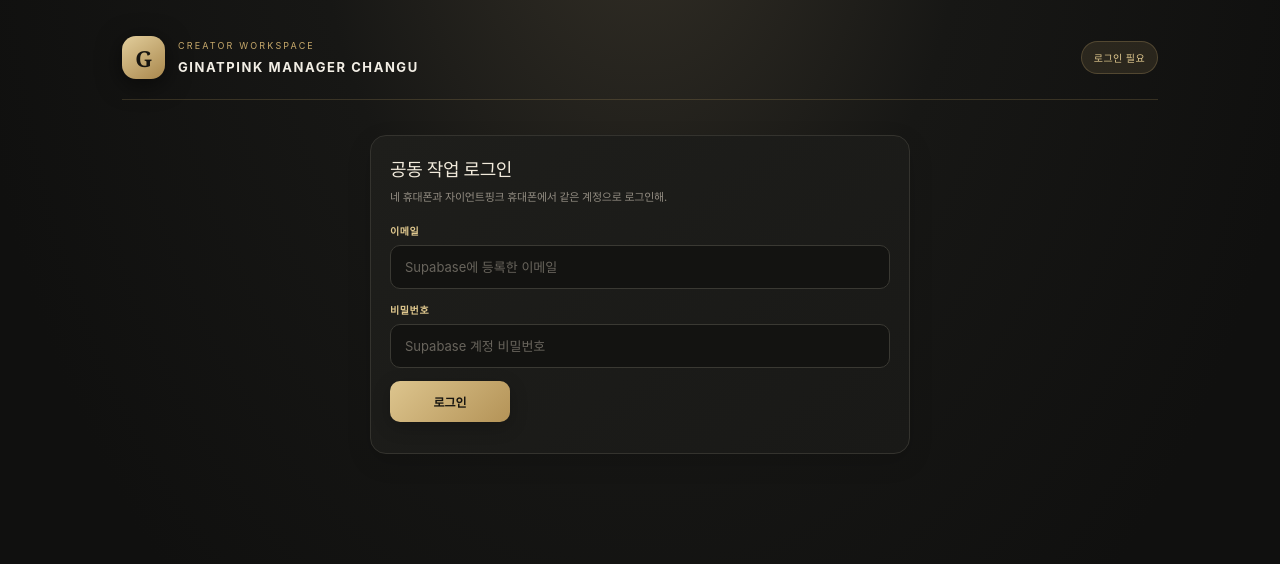
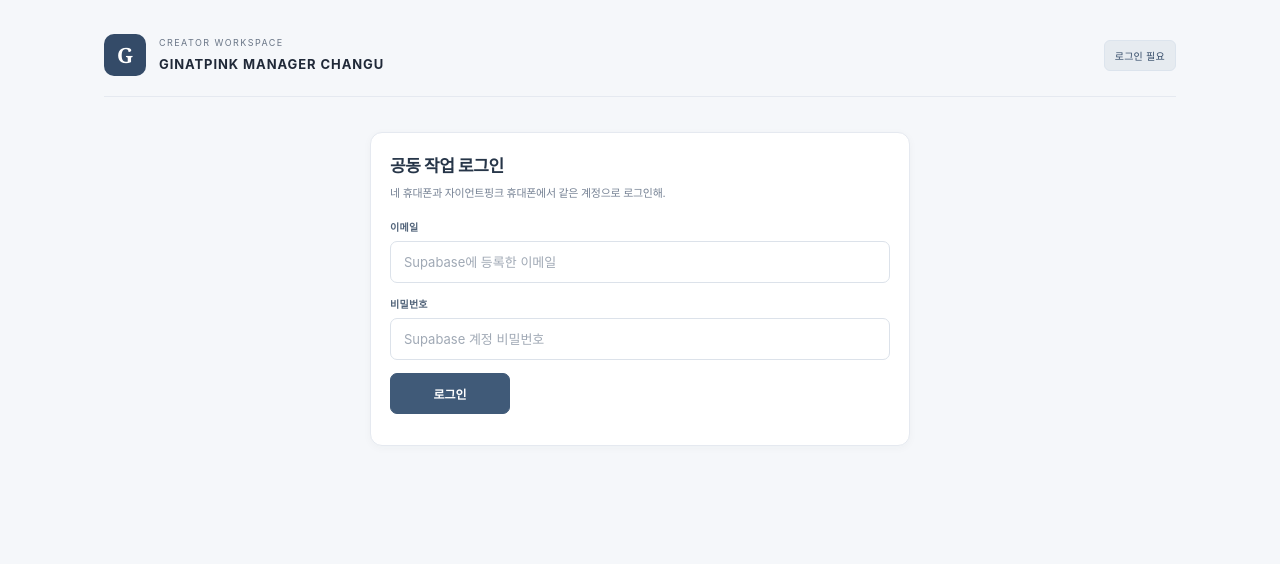
Before and after one commit to 0206cksrn-png/ginatpink-manager-changu, a plain HTML site: page index.html in a window 1280 px wide. Drawn offline with Linux system fonts and the light colour scheme.

Commit message:
Refresh workspace UI with clean business dashboard styling

```diff
--- a/index.html
+++ b/index.html
@@ -1,40 +1,30 @@
-<!doctype html><html lang="ko"><head><meta charset="utf-8"><meta name="viewport" content="width=device-width,initial-scale=1"><meta name="theme-color" content="#171717"><title>GINATPINK MANAGER CHANGU</title><style>
-:root{color-scheme:dark;--bg:#10100f;--surface:#191917;--surface2:#20201d;--line:#34332e;--ink:#f2eee5;--muted:#aaa397;--gold:#c7a96b;--gold2:#e1c98f;--softgold:rgba(199,169,107,.13)}
-*{box-sizing:border-box}
-html{background:var(--bg);scroll-behavior:smooth}
-body{margin:0;background:radial-gradient(ellipse at 50% -18%,#343027 0%,#171715 36%,#10100f 75%);color:var(--ink);font-family:-apple-system,BlinkMacSystemFont,"Apple SD Gothic Neo","Noto Sans KR",sans-serif;letter-spacing:-.015em;min-height:100vh}
-.wrap{max-width:1080px;margin:auto;padding:28px 22px 72px}
-header{display:flex;justify-content:space-between;align-items:center;margin-bottom:28px;padding:8px 0 20px;border-bottom:1px solid rgba(199,169,107,.2)}
-.brand{display:flex;align-items:center;gap:13px}.logo{background:linear-gradient(145deg,#e2ce9c,#a9874c);color:#171510;border-radius:14px;width:43px;height:43px;display:grid;place-items:center;font-family:Georgia,serif;font-size:22px;font-weight:700;box-shadow:0 5px 24px #0008}
-.brand small{display:block;color:var(--gold);letter-spacing:.24em;font-size:9px;margin-bottom:5px}.brand b{font-size:13px;letter-spacing:.12em;font-weight:650}
-.pill,.tag{background:var(--softgold);color:var(--gold2);border:1px solid rgba(199,169,107,.25);border-radius:30px;padding:8px 12px;font-size:10px;letter-spacing:.04em}
-.hero{position:relative;overflow:hidden;background:linear-gradient(115deg,#27251f,#171715 58%,#242118);color:var(--ink);padding:38px 38px 36px;border:1px solid rgba(199,169,107,.28);border-radius:22px;margin-bottom:18px;box-shadow:0 18px 55px #0005}
-.hero:after{content:"G";position:absolute;right:42px;top:-43px;font:230px/1 Georgia,serif;color:rgba(199,169,107,.055);pointer-events:none}
-.hero small{color:var(--gold2);letter-spacing:.3em;font-size:10px}.hero h1{position:relative;z-index:1;font-family:Georgia,"Noto Serif KR",serif;font-weight:500;font-size:34px;line-height:1.35;letter-spacing:-.04em;margin:16px 0 12px}.hero p{position:relative;z-index:1;color:#bdb6a8;font-size:13px;line-height:1.8;max-width:540px}
-.stats{display:grid;grid-template-columns:repeat(3,1fr);gap:12px;margin:16px 0 24px}
-.stat,.panel{background:linear-gradient(145deg,#1e1e1b,#191917);border:1px solid var(--line);border-radius:16px;padding:19px;box-shadow:0 8px 25px #0002}
-.stat span{font-size:10px;color:var(--muted);letter-spacing:.12em}.stat strong{display:block;font-family:Georgia,serif;font-size:30px;font-weight:500;color:var(--gold2);margin-top:9px}
-.tabs{display:flex;gap:8px;overflow:auto;margin:0 0 15px;padding:4px 0 8px;border-bottom:1px solid var(--line)}
-.tab,button{border:1px solid transparent;border-radius:10px;padding:12px 16px;font-weight:650;font-size:12px;cursor:pointer;transition:all .18s ease}
-.tab{background:transparent;color:#a9a397;white-space:nowrap}.tab:hover{color:var(--gold2);background:var(--softgold)}.tab.active{background:var(--softgold);color:var(--gold2);border-color:rgba(199,169,107,.38)}
-.panel{margin-bottom:15px}.panel h2{font-family:Georgia,"Noto Serif KR",serif;font-size:18px;font-weight:500;letter-spacing:-.02em;margin:0 0 7px;color:#f1eadb}.hint{font-size:11px;color:#918b80;margin-bottom:17px;line-height:1.65}
-.field{margin-bottom:13px}.field label{display:block;font-size:10px;font-weight:700;margin-bottom:7px;color:var(--gold2);letter-spacing:.06em}
-.field input,.field textarea,.field select{width:100%;padding:13px 14px;border:1px solid #3a3933;border-radius:10px;background:#131311;color:var(--ink);font:inherit;font-size:13px;outline:none;transition:border-color .18s,box-shadow .18s}
-.field input:focus,.field textarea:focus,.field select:focus{border-color:var(--gold);box-shadow:0 0 0 3px rgba(199,169,107,.1)}.field input::placeholder,.field textarea::placeholder{color:#68645c}.field select{color-scheme:dark}.field textarea{min-height:92px;resize:vertical;line-height:1.6}
-.two{display:grid;grid-template-columns:1fr 1fr;gap:12px}
-button{background:#292821;color:var(--gold2);border-color:#4a4538}.primary{background:linear-gradient(135deg,#ddc58e,#b49357);color:#171510;border:0;box-shadow:0 5px 18px rgba(0,0,0,.22)}.primary:hover{filter:brightness(1.08);transform:translateY(-1px)}button:disabled{opacity:.5;cursor:wait}
-.cards{display:grid;grid-template-columns:1fr 1fr;gap:12px}
-.item{border:1px solid #393831;background:linear-gradient(145deg,#24231f,#1b1b18);border-radius:14px;padding:16px;min-width:0;transition:border-color .2s,transform .2s}.item:hover{border-color:rgba(199,169,107,.5);transform:translateY(-2px)}
-.item h3{font-size:14px;line-height:1.5;font-weight:650;margin:12px 0 7px;color:#eee7d9}.item p{font-size:11px;line-height:1.75;color:#aaa397;white-space:pre-wrap;overflow-wrap:anywhere}.item a{font-size:11px;color:var(--gold2);text-decoration:none;border-bottom:1px solid rgba(199,169,107,.35);overflow-wrap:anywhere}.item a:hover{color:#fff}
-.item button{float:right;background:transparent;border-color:#494239;color:#b9a77f;padding:7px 10px;font-size:10px}.videoBox{position:relative;width:100%;aspect-ratio:9/16;background:#090909;border-radius:10px;overflow:hidden;margin:12px 0}.videoBox iframe{width:100%;height:100%;border:0}
-.empty{text-align:center;color:#817b70;font-size:12px;padding:28px 16px;border:1px dashed #484439;border-radius:12px;grid-column:1/-1}
-.row{display:flex;align-items:center;gap:12px;padding:14px 0;border-bottom:1px solid #33322c}.row:last-child{border-bottom:0}.row input[type=checkbox]{accent-color:#c7a96b;width:16px;height:16px}.date{background:var(--softgold);border:1px solid rgba(199,169,107,.25);color:var(--gold2);border-radius:10px;padding:9px;text-align:center;font-size:10px;min-width:50px}.date b{display:block;font:22px Georgia,serif}.grow{flex:1;min-width:0}.row small{display:block;color:#8e887d;margin-top:5px;font-size:10px}.row button{padding:7px 10px;font-size:10px}
-.hidden{display:none!important}.foot{text-align:center;color:#706b60;font-size:9px;letter-spacing:.2em;margin-top:30px;padding-top:18px;border-top:1px solid #302f29}
-#loginPanel{max-width:540px;margin:35px auto}
-#loginPanel .primary{min-width:120px}
-#loginMessage{margin:12px 0 0;overflow-wrap:anywhere}
-@media(max-width:640px){.wrap{padding:17px 13px 45px}.hero{padding:27px 22px;border-radius:17px}.hero:after{right:4px;font-size:165px;top:-22px}.hero h1{font-size:27px}.stats{gap:8px}.stat{padding:13px}.stat strong{font-size:25px}.stat span{font-size:9px}.cards,.two{grid-template-columns:1fr}.panel{padding:16px}.brand b{font-size:11px;letter-spacing:.07em}.pill{font-size:9px;padding:7px 9px}.tab{padding:10px 13px}}
-</style></head><body><main class="wrap">
+<!doctype html><html lang="ko"><head><meta charset="utf-8"><meta name="viewport" content="width=device-width,initial-scale=1"><meta name="theme-color" content="#f5f7fa"><title>GINATPINK MANAGER CHANGU</title><style>:root{color-scheme:light;--bg:#f5f7fa;--surface:#fff;--line:#e5e9f0;--ink:#202938;--muted:#697586;--accent:#526b8a;--accent2:#344b68;--soft:rgba(82,107,138,.09)}
+*{box-sizing:border-box}html{background:var(--bg);scroll-behavior:smooth}
+body{margin:0;background:var(--bg);color:var(--ink);font-family:-apple-system,BlinkMacSystemFont,"Apple SD Gothic Neo","Noto Sans KR",sans-serif;letter-spacing:-.018em;min-height:100vh}
+.wrap{max-width:1120px;margin:auto;padding:30px 24px 72px}
+header{display:flex;justify-content:space-between;align-items:center;margin-bottom:26px;padding:4px 0 20px;border-bottom:1px solid var(--line)}
+.brand{display:flex;align-items:center;gap:13px}.logo{background:#344b68;color:#fff;border-radius:10px;width:42px;height:42px;display:grid;place-items:center;font-family:Georgia,serif;font-size:21px;font-weight:700}
+.brand small{display:block;color:var(--muted);letter-spacing:.16em;font-size:9px;margin-bottom:5px}.brand b{font-size:13px;letter-spacing:.07em;font-weight:700}
+.pill,.tag{background:var(--soft);color:var(--accent2);border:1px solid #dce4ed;border-radius:6px;padding:7px 10px;font-size:10px;letter-spacing:.025em}
+.hero{position:relative;overflow:hidden;background:#eaf0f6;color:var(--ink);padding:34px 36px;border:1px solid #dce5ef;border-radius:14px;margin-bottom:16px;box-shadow:none}.hero:after{display:none}
+.hero small{color:var(--accent);letter-spacing:.18em;font-size:10px;font-weight:700}.hero h1{position:relative;z-index:1;font-family:inherit;font-weight:750;font-size:30px;line-height:1.4;letter-spacing:-.045em;margin:13px 0 10px}.hero p{position:relative;z-index:1;color:#596779;font-size:13px;line-height:1.8;max-width:620px}
+.stats{display:grid;grid-template-columns:repeat(3,1fr);gap:12px;margin:16px 0 22px}.stat,.panel{background:var(--surface);border:1px solid var(--line);border-radius:12px;padding:19px;box-shadow:0 2px 8px rgba(28,43,62,.035)}
+.stat span{font-size:10px;color:var(--muted);letter-spacing:.06em}.stat strong{display:block;font-family:inherit;font-size:28px;font-weight:750;color:var(--accent2);margin-top:8px}
+.tabs{display:flex;gap:5px;overflow:auto;margin:0 0 14px;padding:3px 0 10px;border-bottom:1px solid var(--line)}.tab,button{border:1px solid transparent;border-radius:7px;padding:11px 14px;font-weight:650;font-size:12px;cursor:pointer;transition:background .15s,border-color .15s,color .15s}
+.tab{background:transparent;color:#687486;white-space:nowrap}.tab:hover{color:var(--accent2);background:#eef2f7}.tab.active{background:#e8eef5;color:var(--accent2);border-color:#d6e0eb}
+.panel{margin-bottom:14px}.panel h2{font-family:inherit;font-size:17px;font-weight:750;letter-spacing:-.025em;margin:0 0 7px;color:#263548}.hint{font-size:11px;color:#778395;margin-bottom:16px;line-height:1.7}
+.field{margin-bottom:13px}.field label{display:block;font-size:10px;font-weight:700;margin-bottom:7px;color:#52647a;letter-spacing:.025em}
+.field input,.field textarea,.field select{width:100%;padding:12px 13px;border:1px solid #dce2ea;border-radius:7px;background:#fff;color:var(--ink);font:inherit;font-size:13px;outline:none;transition:border-color .15s,box-shadow .15s}
+.field input:focus,.field textarea:focus,.field select:focus{border-color:#8298b2;box-shadow:0 0 0 3px rgba(82,107,138,.1)}.field input::placeholder,.field textarea::placeholder{color:#a0a9b5}.field select{color-scheme:light}.field textarea{min-height:92px;resize:vertical;line-height:1.65}
+.two{display:grid;grid-template-columns:1fr 1fr;gap:12px}button{background:#f1f4f8;color:#43566e;border-color:#dce3eb}.primary{background:#405a78;color:#fff;border:1px solid #405a78;box-shadow:none}.primary:hover{background:#314966;transform:translateY(-1px)}button:disabled{opacity:.5;cursor:wait}
+.cards{display:grid;grid-template-columns:1fr 1fr;gap:12px}.item{border:1px solid var(--line);background:#fff;border-radius:10px;padding:16px;min-width:0;transition:border-color .15s,box-shadow .15s}.item:hover{border-color:#c6d2df;transform:none;box-shadow:0 3px 12px rgba(28,43,62,.045)}
+.item h3{font-size:14px;line-height:1.5;font-weight:700;margin:12px 0 7px;color:#263548}.item p{font-size:11px;line-height:1.75;color:#667386;white-space:pre-wrap;overflow-wrap:anywhere}.item a{font-size:11px;color:#405f82;text-decoration:none;border-bottom:1px solid #c5d2e0;overflow-wrap:anywhere}.item a:hover{color:#243d59}.item button{float:right;background:#fff;border-color:#dce3eb;color:#68788b;padding:7px 10px;font-size:10px}
+.videoBox{position:relative;width:100%;aspect-ratio:9/16;background:#edf1f5;border-radius:8px;overflow:hidden;margin:12px 0}.videoBox iframe{width:100%;height:100%;border:0}
+.empty{text-align:center;color:#8591a0;font-size:12px;padding:28px 16px;border:1px dashed #d5dde7;border-radius:9px;grid-column:1/-1}
+.row{display:flex;align-items:center;gap:12px;padding:14px 0;border-bottom:1px solid #edf0f4}.row:last-child{border-bottom:0}.row input[type=checkbox]{accent-color:#526b8a;width:16px;height:16px}.date{background:#eef2f7;border:1px solid #dce4ed;color:#405a78;border-radius:7px;padding:9px;text-align:center;font-size:10px;min-width:50px}.date b{display:block;font:22px Georgia,serif}.grow{flex:1;min-width:0}.row small{display:block;color:#8290a0;margin-top:5px;font-size:10px}.row button{padding:7px 10px;font-size:10px}
+.hidden{display:none!important}.foot{text-align:center;color:#929caa;font-size:9px;letter-spacing:.12em;margin-top:28px;padding-top:18px;border-top:1px solid var(--line)}
+#loginPanel{max-width:540px;margin:35px auto}#loginPanel .primary{min-width:120px}#loginMessage{margin:12px 0 0;overflow-wrap:anywhere}
+@media(max-width:640px){.wrap{padding:17px 13px 45px}.hero{padding:25px 21px;border-radius:12px}.hero h1{font-size:25px}.stats{gap:8px}.stat{padding:13px}.stat strong{font-size:24px}.stat span{font-size:9px}.cards,.two{grid-template-columns:1fr}.panel{padding:15px}.brand b{font-size:11px;letter-spacing:.04em}.pill{font-size:9px;padding:7px 9px}.tab{padding:10px 12px}}</style></head><body><main class="wrap">
 <header><div class="brand"><div class="logo">G</div><div><small>CREATOR WORKSPACE</small><b>GINATPINK MANAGER CHANGU</b></div></div><span class="pill" id="saveState">로그인 필요</span></header>
 <section class="panel" id="loginPanel"><h2>공동 작업 로그인</h2><div class="hint">네 휴대폰과 자이언트핑크 휴대폰에서 같은 계정으로 로그인해.</div><form id="loginForm"><div class="field"><label>이메일</label><input id="loginEmail" type="email" autocomplete="username" required placeholder="Supabase에 등록한 이메일"></div><div class="field"><label>비밀번호</label><input id="loginPassword" type="password" autocomplete="current-password" required placeholder="Supabase 계정 비밀번호"></div><button class="primary" type="submit">로그인</button></form><p id="loginMessage" class="hint" role="status"></p><button id="logoutButton" class="hidden" type="button">로그아웃</button></section>
 <div id="appContent" class="hidden"><section class="hero"><small>PLAN · CREATE · GROW</small><h1>골드 리치 크림 랩핑 마스크팩<br>콘텐츠 중심으로.</h1><p>녹티 골드 리치 크림 랩핑 마스크팩 공구 콘텐츠를 메인으로, 다이어트·생활 콘텐츠는 보조로 관리해.</p></section>
```
